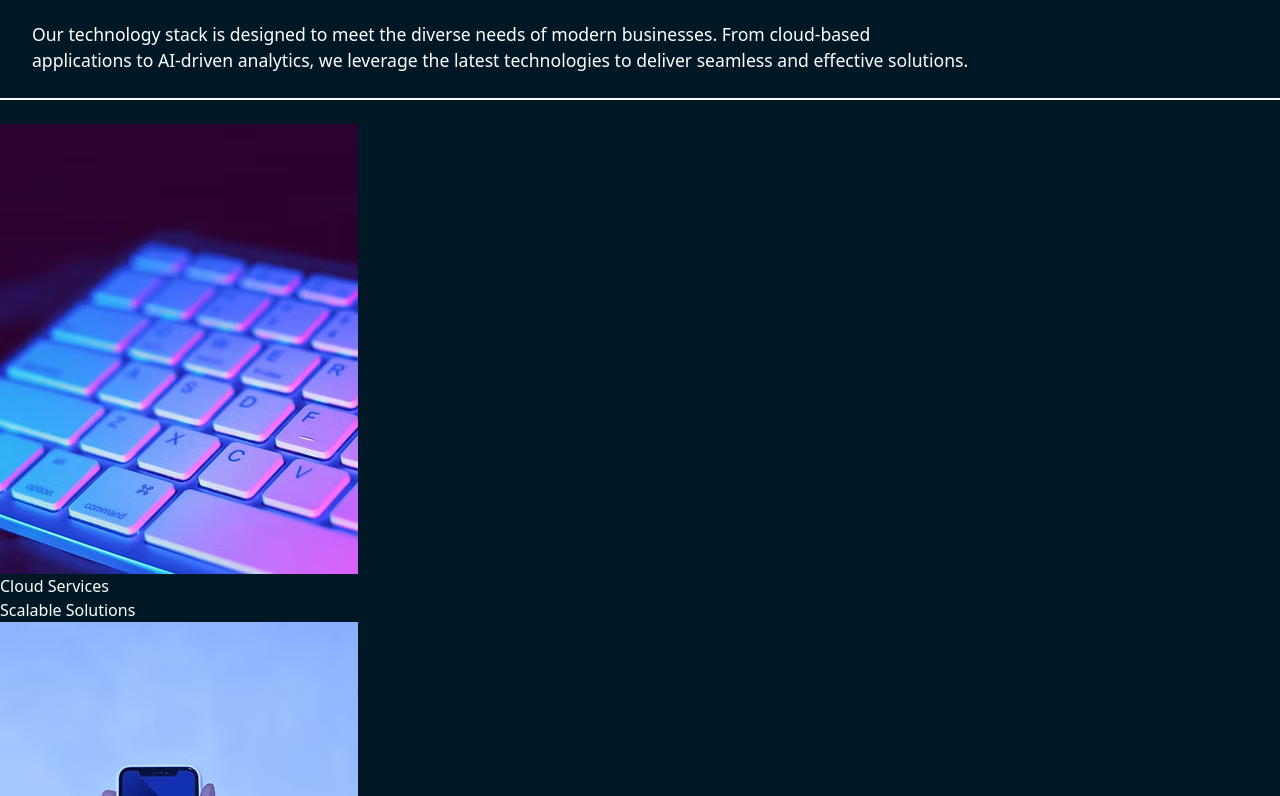
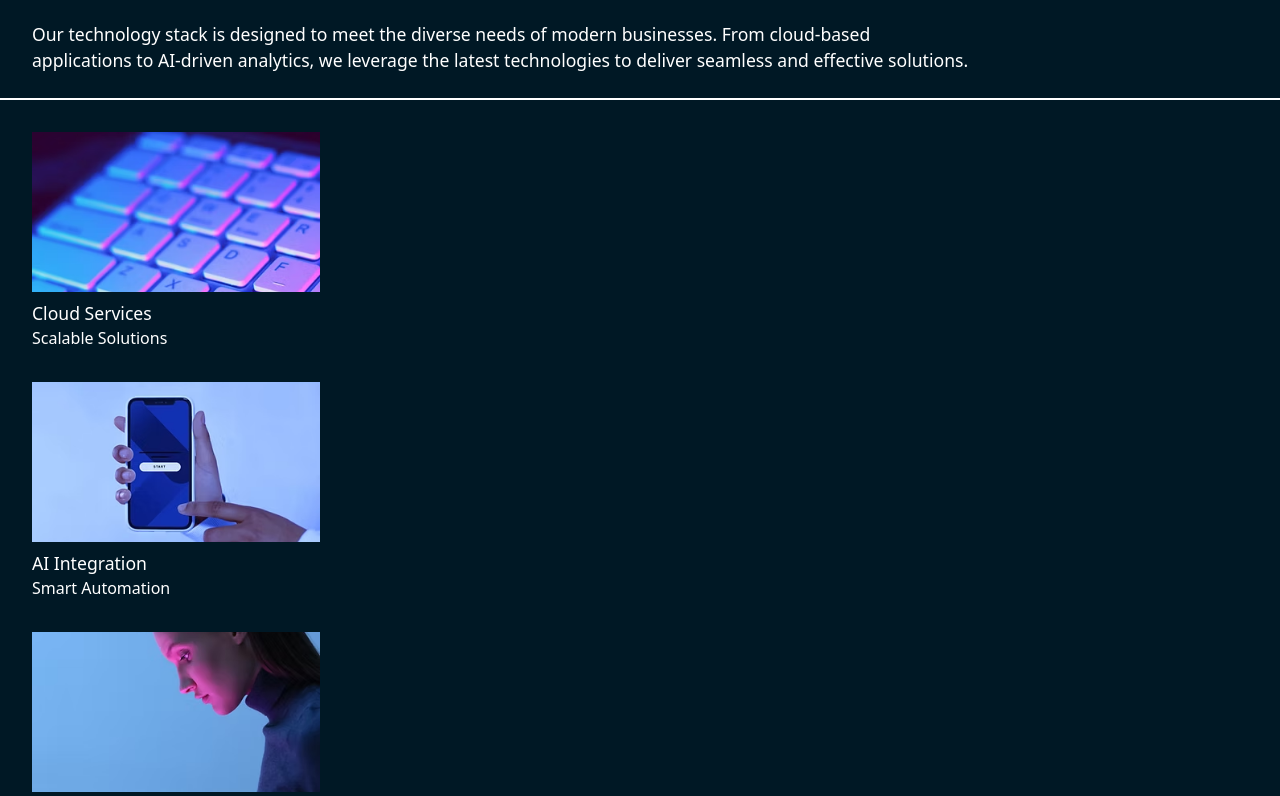
Before and after one commit to techwithdani/Clariod, a React (Vite) app in the folder frontend/: page / in a window 1280 px wide. Shown: the part 1504-2300 px from the top of the page. Built offline with nearby package versions, Linux system fonts and the light colour scheme.

Commit message:
Add styling

```diff
--- a/frontend/src/components/TechnologySectionImg.jsx
+++ b/frontend/src/components/TechnologySectionImg.jsx
@@ -2,10 +2,10 @@ const TechnologySectionImg = ({ Image, title, subTitle }) => {
   return (
     <>
       <figure>
-        <div>
-          <img src={Image} alt={title} />
-          <div>
-            <p>{title}</p>
+        <div className="pl-8 mt-8">
+          <img src={Image} alt={title} className="h-40 w-72 object-cover" />
+          <div className="mt-2">
+            <p className=" text-[1.1rem]">{title}</p>
             <p>{subTitle}</p>
           </div>
         </div>
```
